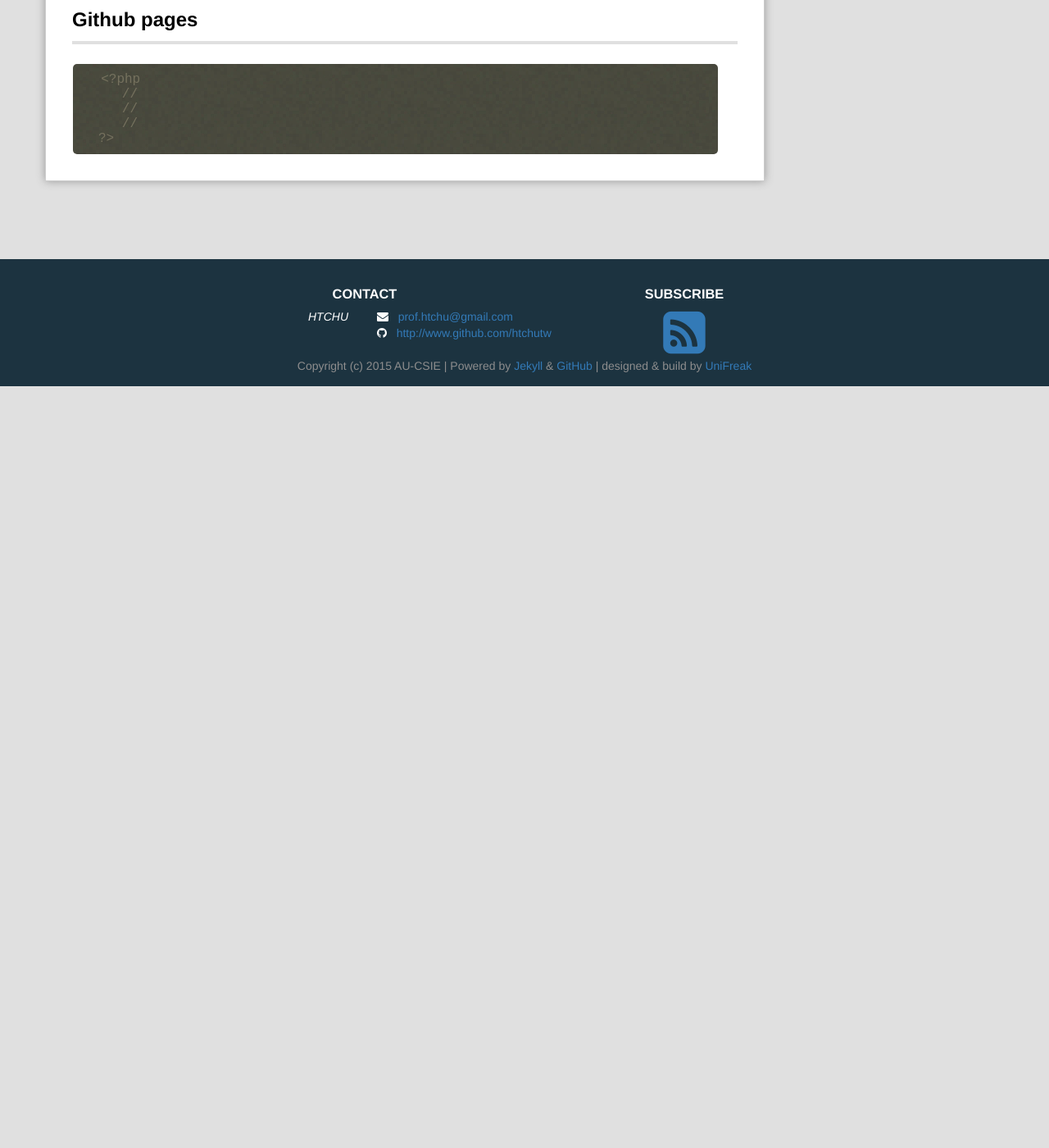
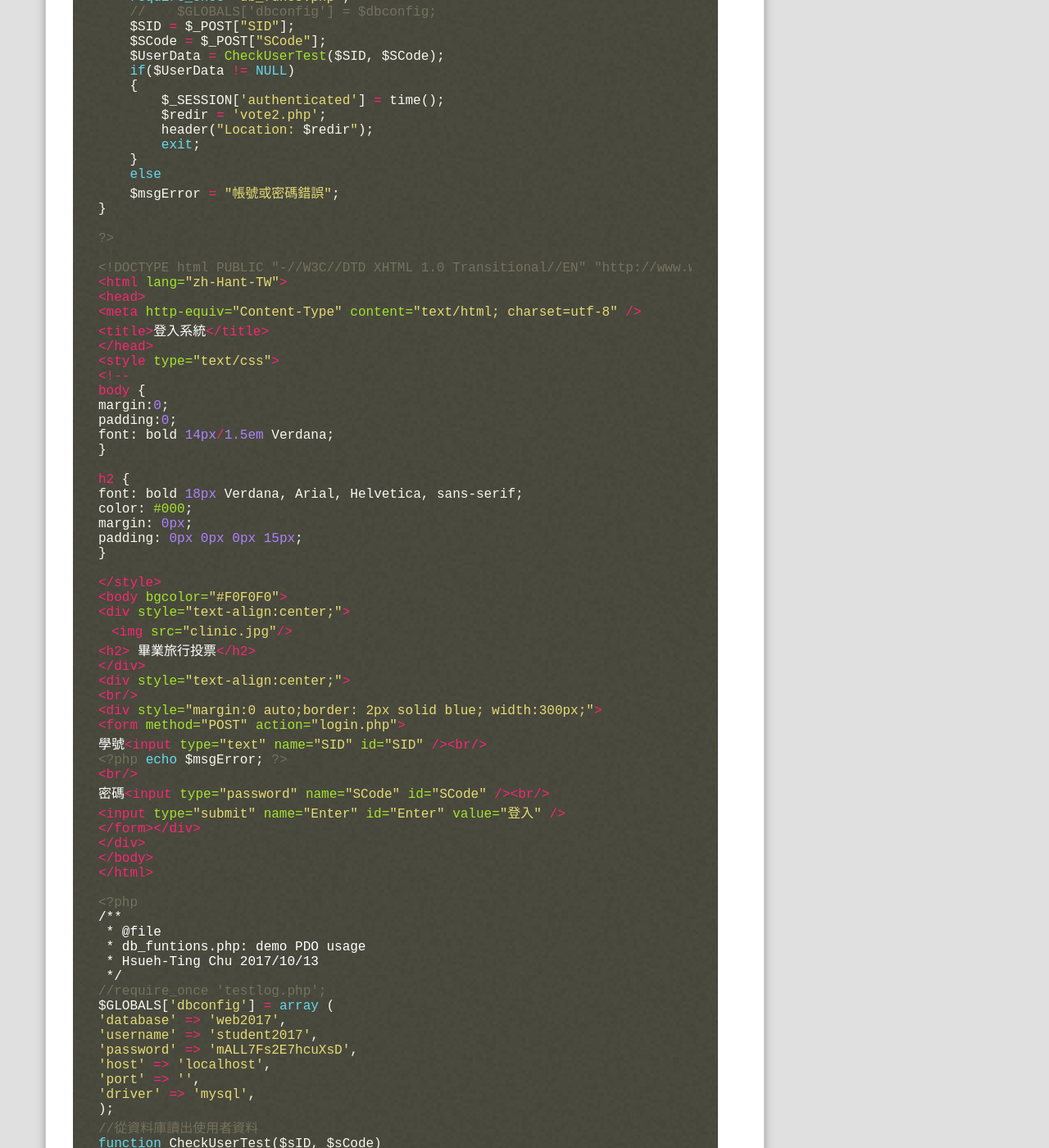
Before and after one commit to Jamie0403/webcourse, a Jekyll site: the page built from _posts/2017-11-08-Class8.md, in a window 1280 px wide and 1400 px high, scrolled down 984 px. Shown: the whole window at 82% size. Built offline with Jekyll 4.4.1, drawn with Linux system fonts in a browser that asks for light colours; Markdown is read by kramdown in place of the engine named in the settings; comment, search, counter and statistics services are not loaded; before the commit the page ends 1455 px from its top, so only the background shows below that; some of the changed text lies outside the part shown.

Commit message:
Update 2017-11-08-Class8.md

````diff
--- a/_posts/2017-11-08-Class8.md
+++ b/_posts/2017-11-08-Class8.md
@@ -21,9 +21,203 @@ github帳號及使用github做blog。。
 
 ```php
 <?php
-   //
-   //
-   //
+<?php
+//2017/11/08
+$msgError = "預設密碼是0000";
+if(isset($_POST["Enter"])){
+    session_start();
+    require_once 'db_func5.php';
+    //    $GLOBALS['dbconfig'] = $dbconfig;
+    $SID = $_POST["SID"];
+    $SCode = $_POST["SCode"];
+    $UserData = CheckUserTest($SID, $SCode);
+    if($UserData != NULL)
+    {
+        $_SESSION['authenticated'] = time();
+        $redir = 'vote2.php';
+        header("Location: $redir");
+        exit;
+    }
+    else
+    $msgError = "帳號或密碼錯誤";
+}
+
+?>
+
+<!DOCTYPE html PUBLIC "-//W3C//DTD XHTML 1.0 Transitional//EN" "http://www.w3.org/TR/xhtml1/DTD/xhtml1-transitional.dtd">
+<html lang="zh-Hant-TW">
+<head>
+<meta http-equiv="Content-Type" content="text/html; charset=utf-8" />
+<title>登入系統</title>
+</head>
+<style type="text/css">
+<!--
+body {
+margin:0;
+padding:0;
+font: bold 14px/1.5em Verdana;
+}
+
+h2 {
+font: bold 18px Verdana, Arial, Helvetica, sans-serif;
+color: #000;
+margin: 0px;
+padding: 0px 0px 0px 15px;
+}
+
+</style>
+<body bgcolor="#F0F0F0">
+<div style="text-align:center;">
+　<img src="clinic.jpg"/>
+<h2> 畢業旅行投票</h2>
+</div>
+<div style="text-align:center;">
+<br/>
+<div style="margin:0 auto;border: 2px solid blue; width:300px;">
+<form method="POST" action="login.php">
+學號<input type="text" name="SID" id="SID" /><br/>
+<?php echo $msgError; ?>
+<br/>
+密碼<input type="password" name="SCode" id="SCode" /><br/>
+<input type="submit" name="Enter" id="Enter" value="登入" />
+</form></div>
+</div>
+</body>
+</html>
+
+<?php
+/**
+ * @file
+ * db_funtions.php: demo PDO usage
+ * Hsueh-Ting Chu 2017/10/13
+ */
+//require_once 'testlog.php';
+$GLOBALS['dbconfig'] = array (
+'database' => 'web2017',
+'username' => 'student2017',
+'password' => 'mALL7Fs2E7hcuXsD',
+'host' => 'localhost',
+'port' => '',
+'driver' => 'mysql',
+);
+//從資料庫讀出使用者資料
+function CheckUserTest($sID, $sCode)
+{
+    return "Hello";
+}
+function CheckUser($sID, $sCode) {
+    $dbconfig = $GLOBALS['dbconfig'];
+    $dsn = $dbconfig['driver'].":host=".$dbconfig['host'].";dbname=".$dbconfig['database'];
+    $pdo = new PDO($dsn, $dbconfig['username'],$dbconfig['password']);
+    $pdo->query("set names utf8");
+    $sql = "SELECT SName FROM tour_user WHERE SID = :SID AND SCode =:SCode";
+    $pdoStatement = $pdo->prepare($sql);
+    $pdoStatement->bindValue(':SID', $sID, PDO::PARAM_STR);
+    $pdoStatement->bindValue(':SCode', $sCode, PDO::PARAM_STR);
+    $ret = $pdoStatement->execute();
+    $row = $pdoStatement->fetch();
+    if ($row)
+    {
+        return $row['SName'];
+    }
+    return NULL;
+}
+
+<?php
+//admin
+session_start();
+unset($_SESSION['authenticated']);
+?>
+
+<!DOCTYPE html PUBLIC "-//W3C//DTD XHTML 1.0 Transitional//EN" "http://www.w3.org/TR/xhtml1/DTD/xhtml1-transitional.dtd">
+<html lang="zh-Hant-TW">
+<head>
+<meta http-equiv="Content-Type" content="text/html; charset=utf-8" />
+<title>登入系統</title>
+</head>
+<style type="text/css">
+<!--
+body {
+margin:0;
+padding:0;
+font: bold 14px/1.5em Verdana;
+}
+
+h2 {
+font: bold 18px Verdana, Arial, Helvetica, sans-serif;
+color: #000;
+margin: 0px;
+padding: 0px 0px 0px 15px;
+}
+
+</style>
+<body bgcolor="#F0F0F0">
+<div style="text-align:center;">
+　<img src="clinic.jpg"/>
+<h2> 畢業旅行投票</h2>
+</div>
+<div style="text-align:center;">
+<br/>
+<div style="margin:0 auto;border: 2px solid blue; width:300px;">
+謝謝您參與投票!!!
+<br/>
+<a href="vote2.php">重新進入投票</a>
+</div>
+</div>
+</body>
+</html>
+
+<html lang="zh-Hant-TW">
+<head>
+<meta http-equiv="Content-Type" content="text/html; charset=utf-8" />
+<title>畢業旅行投票資料</title>
+</head>
+
+<body>
+
+<p>畢業旅行投票資料</p>
+<table border="1" width="100%" id="table1">
+    <tr>
+        <td>學號</td>
+        <td>姓名</td>
+        <td>選擇地點</td>
+        <td>投票時間</td>
+        <td>意見</td>
+    </tr>
+<?php
+require_once 'db_func4.php';
+$rowAll = ListVotes();
+foreach($rowAll as $row)
+{
+    print "
+    <tr>
+        <td>".$row["SID"]."</td>
+        <td>".$row["SName"]."</td>
+        <td>".$row["SLoc"]."</td>
+        <td>".$row['SDate']."</td>
+        <td>".$row["SComment"]."_</td>
+    </tr>";
+}
+?>
+</table>
+<hr>
+投票結果
+<table border="1" width="100%" id="table2">
+<?php
+$rowAll = CountVotes();
+foreach($rowAll as $row)
+{
+    print "
+    <tr>
+        <td>".$row["SLoc"]."</td>
+        <td>".$row["SNum"]."</td>
+    </tr>";
+}
+?>
+</table>
+</body>
+
+</html>
 ?>
 ```
 ##Github pages
````
